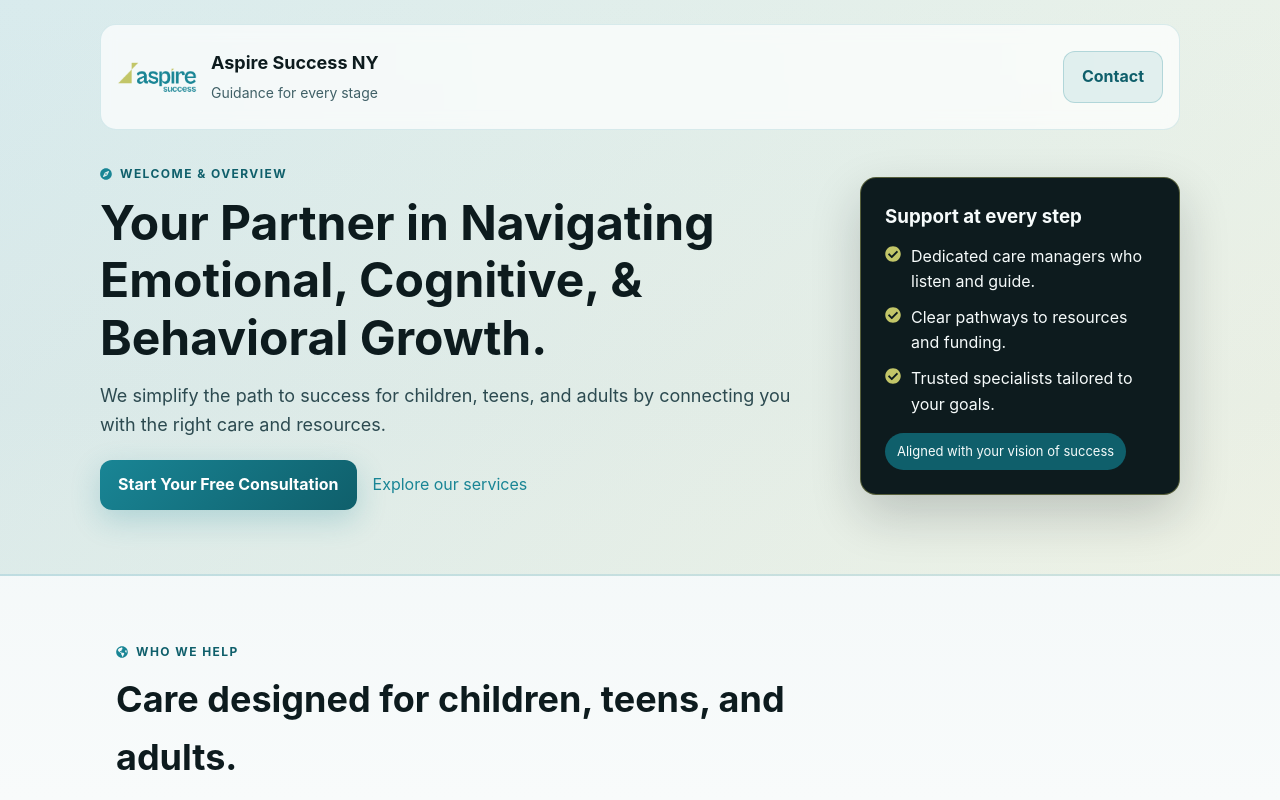
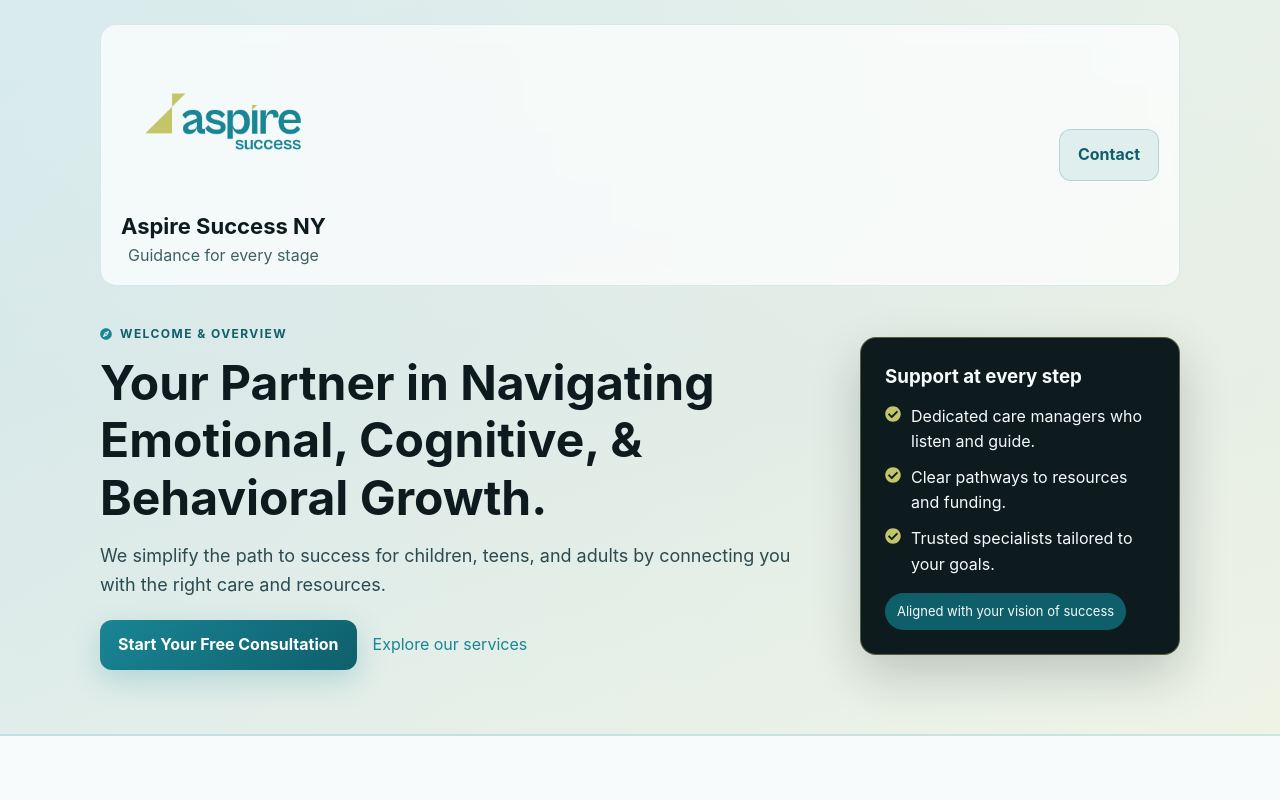
Before and after one commit to mattislub/aspiresuccessny, a React (Vite) app: page / in a window 1280 px wide. Shown: the top 800 px of the page. Built offline with nearby package versions, Linux system fonts and the light colour scheme.

Commit message:
Super-size header logo and stack tagline

```diff
--- a/src/index.css
+++ b/src/index.css
@@ -52,13 +52,15 @@ body {
   display: flex;
   align-items: center;
   justify-content: space-between;
-  padding: 12px 16px;
+  flex-wrap: wrap;
+  padding: 16px 20px;
   background: rgba(255, 255, 255, 0.7);
   backdrop-filter: blur(8px);
   border: 1px solid rgba(25, 133, 149, 0.14);
   border-radius: 16px;
   max-width: 1080px;
-  margin: 0 auto 32px;
+  margin: 0 auto 36px;
+  gap: 16px;
 }
 
 .nav__actions {
@@ -70,7 +72,7 @@ body {
 .brand {
   display: flex;
   align-items: center;
-  gap: 14px;
+  gap: 16px;
 }
 
 .brand__logo {
@@ -79,16 +81,40 @@ body {
   object-fit: contain;
 }
 
+.nav .brand__logo {
+  width: 160px;
+  height: 160px;
+}
+
+.nav .brand {
+  flex-direction: column;
+  align-items: center;
+  gap: 12px;
+}
+
+.nav .brand > div {
+  text-align: center;
+}
+
 .brand__name {
-  font-size: 18px;
+  font-size: 20px;
   font-weight: 700;
   margin-bottom: 4px;
+  line-height: 1.2;
 }
 
 .brand__tagline {
   margin: 0;
   color: #406067;
-  font-size: 14px;
+  font-size: 15px;
+}
+
+.nav .brand__name {
+  font-size: 22px;
+}
+
+.nav .brand__tagline {
+  font-size: 16px;
 }
 
 .hero__content {
@@ -828,6 +854,12 @@ body {
     flex-direction: column;
     gap: 12px;
     align-items: flex-start;
+    padding: 14px 14px 16px;
+  }
+
+  .nav .brand__logo {
+    width: 128px;
+    height: 128px;
   }
 
   .hero {
```
